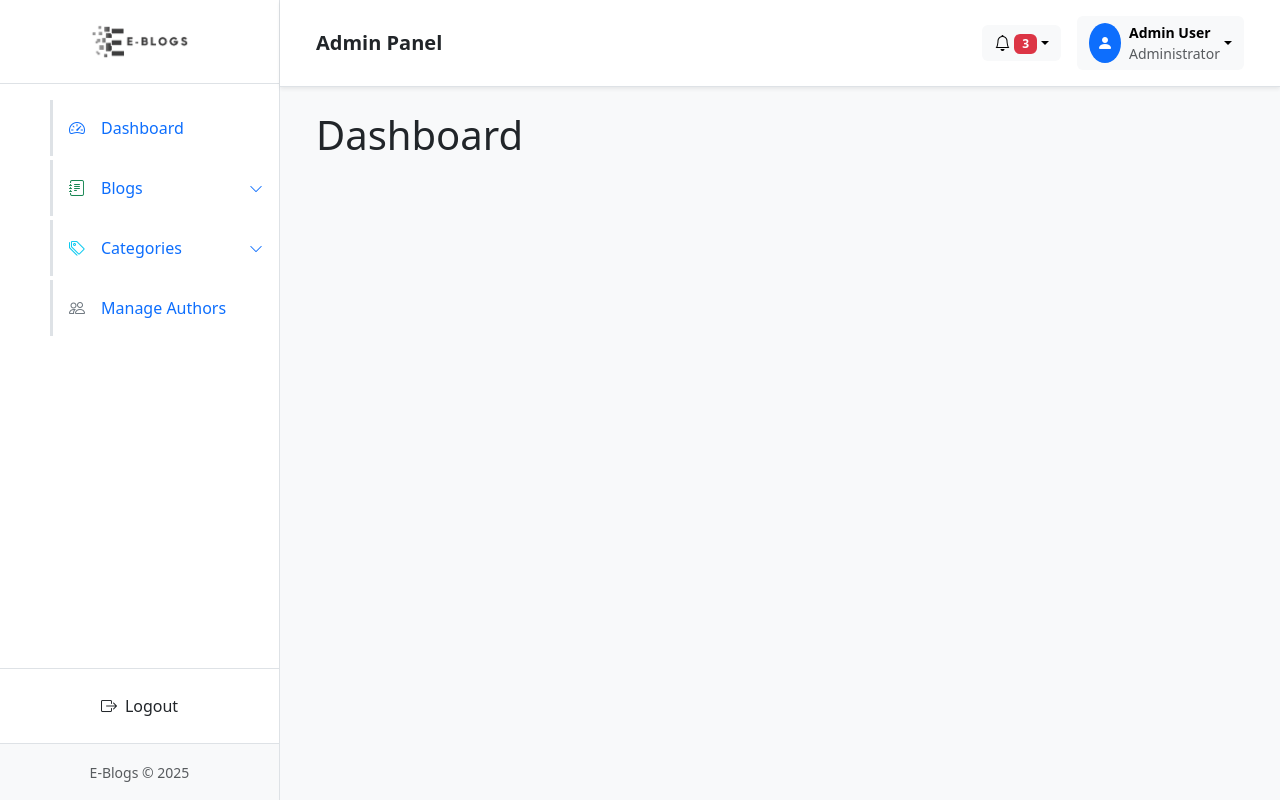
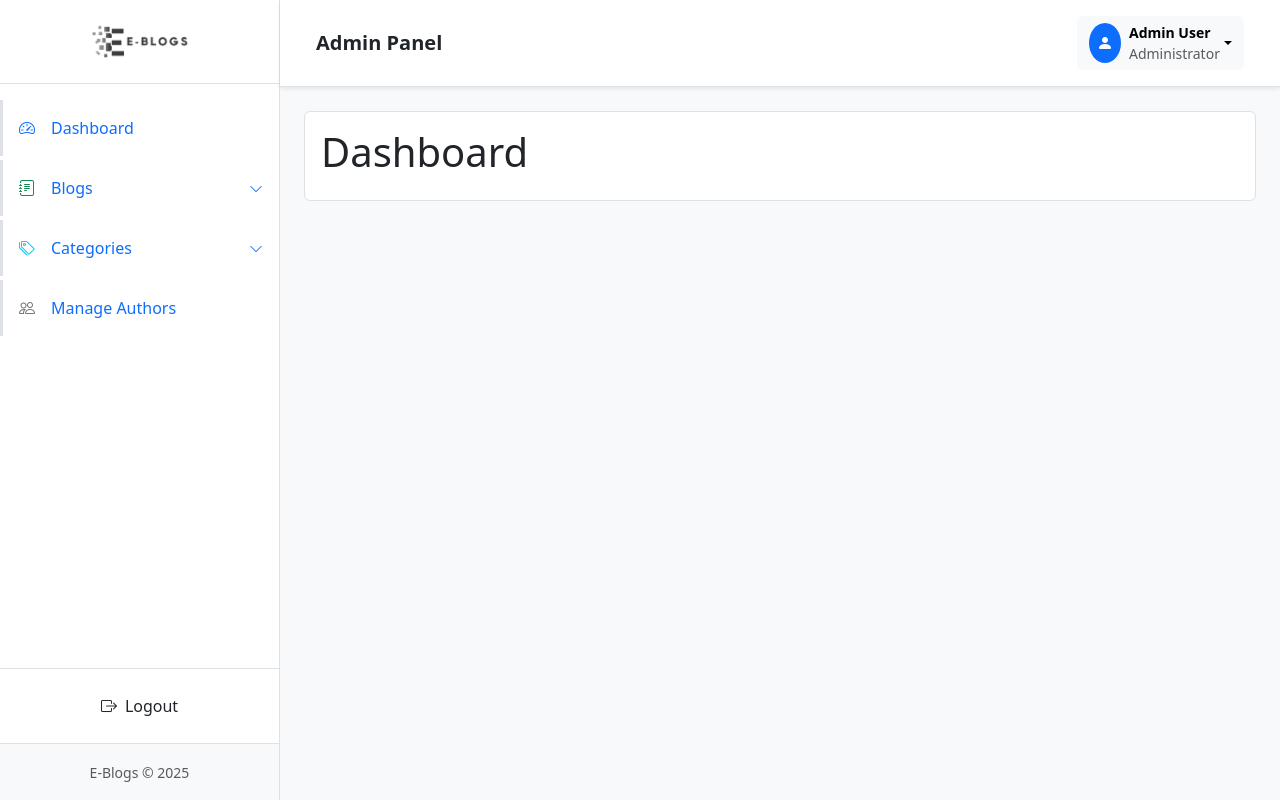
Before and after one commit to Sohaib-Azhar010/React---Laravel-Blog-Site, a React (Vite) app in the folder blog-frontend/: page /admin/dashboard in a window 1280 px wide. Built offline with nearby package versions, Linux system fonts and the light colour scheme.

Commit message:
Admin Sidebar Issue solved

```diff
--- a/blog-frontend/src/assets/css/AdminLayout.css
+++ b/blog-frontend/src/assets/css/AdminLayout.css
@@ -18,6 +18,7 @@
   border-radius: 0;
   transition: all 0.3s ease;
   text-decoration: none;
+  margin-left: 0px;
 }
 
 .nav-link:hover,
@@ -55,7 +56,7 @@
 .dropdown-item:hover {
   background: #ffffff;
   color: #495057;
-  transform: translateX(5px);
+  transform: translateX(1px);
 }
 
 .page-area {
--- a/blog-frontend/src/layouts/AdminLayout.jsx
+++ b/blog-frontend/src/layouts/AdminLayout.jsx
@@ -162,18 +162,7 @@ const AdminLayout = ({ children }) => {
 
                         {/* User info and actions */}
                         <div className="d-flex align-items-center">
-                            <div className="dropdown me-3">
-                                <button className="btn btn-light dropdown-toggle border-0" type="button" data-bs-toggle="dropdown">
-                                    <i className="bi bi-bell me-1"></i>
-                                    <span className="badge bg-danger badge-sm">3</span>
-                                </button>
-                                <ul className="dropdown-menu dropdown-menu-end">
-                                    <li><h6 className="dropdown-header">Notifications</h6></li>
-                                    <li><a className="dropdown-item" href="#">New blog pending approval</a></li>
-                                    <li><a className="dropdown-item" href="#">New user registered</a></li>
-                                    <li><a className="dropdown-item" href="#">System update available</a></li>
-                                </ul>
-                            </div>
+
 
                             <div className="dropdown">
                                 <button className="btn btn-light dropdown-toggle border-0 d-flex align-items-center" type="button" data-bs-toggle="dropdown">
@@ -199,7 +188,7 @@ const AdminLayout = ({ children }) => {
 
                 {/* Main Content Area */}
                 <main className="flex-grow-1 p-4 bg-light">
-                    <div className="container-fluid">
+                    <div className="container-fluid bg-white rounded p-3 border">
                         {children}
                     </div>
                 </main>
```
